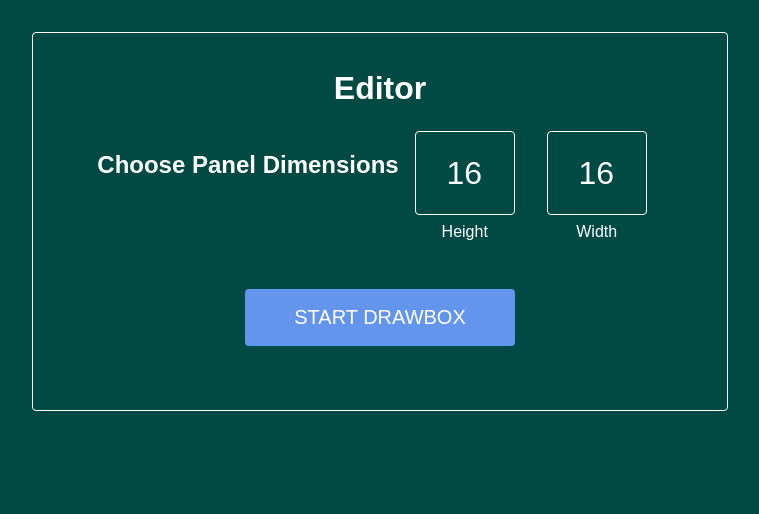
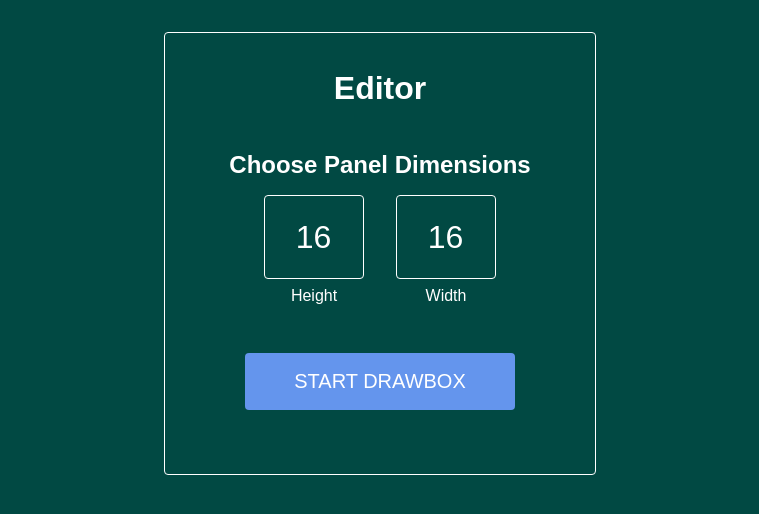
Before and after one commit to TheCyberFlash/stjag-j-toolbox, a React (Create React App) app in the folder desktop-pixel/: page / in a window 1280 px wide. Shown: the top 514 px of the page, without its empty margins (260-1019 px from the left). Built offline with nearby package versions, Linux system fonts and the light colour scheme.

Commit message:
Update Editor.js

```diff
--- a/desktop-pixel/src/components/Editor.js
+++ b/desktop-pixel/src/components/Editor.js
@@ -24,9 +24,9 @@ const Editor = () => {
         <div id="editor">
             <h1>Editor</h1>
 
+            {hideDrawbox && <h2>Choose Panel Dimensions</h2>}
             {hideDrawbox &&
             <div id="options">
-                <h2>Choose Panel Dimensions</h2>
                 <div className="option">
                     <input type="number" defaultValue={height} onChange={(e) => {setHeight(e.target.value)}}/>
                     <span>Height</span>
```
